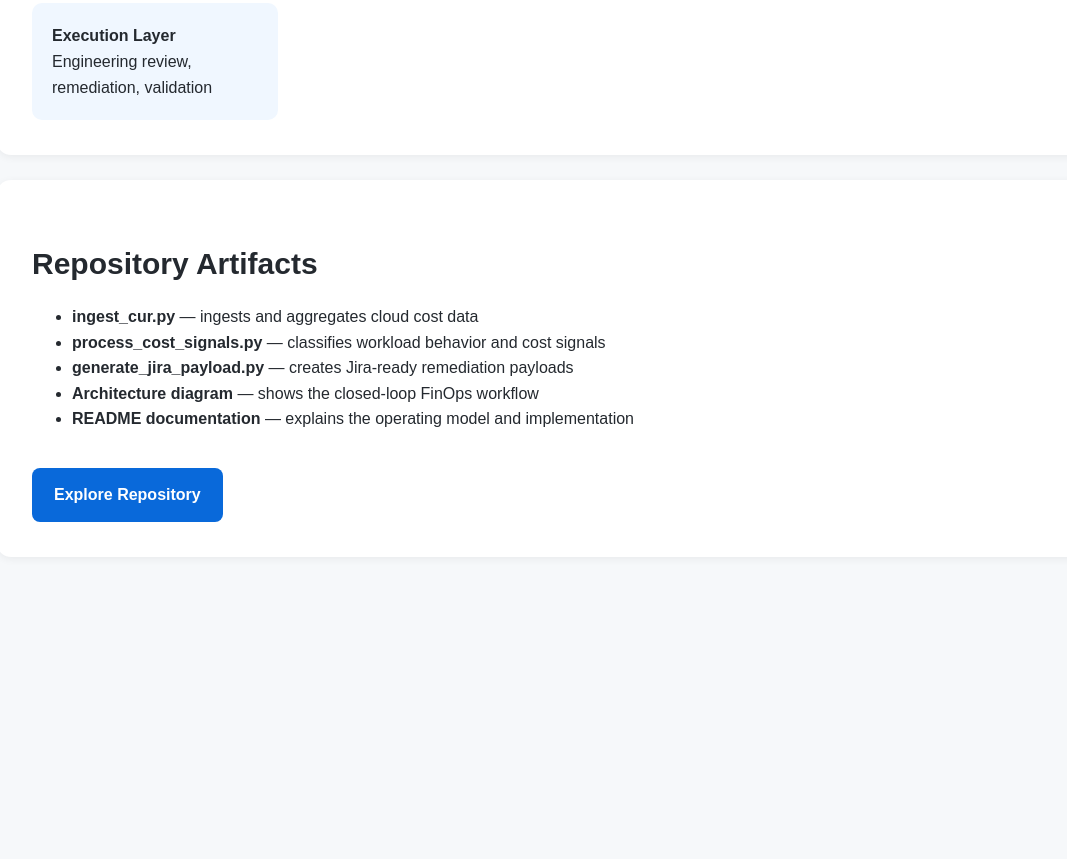
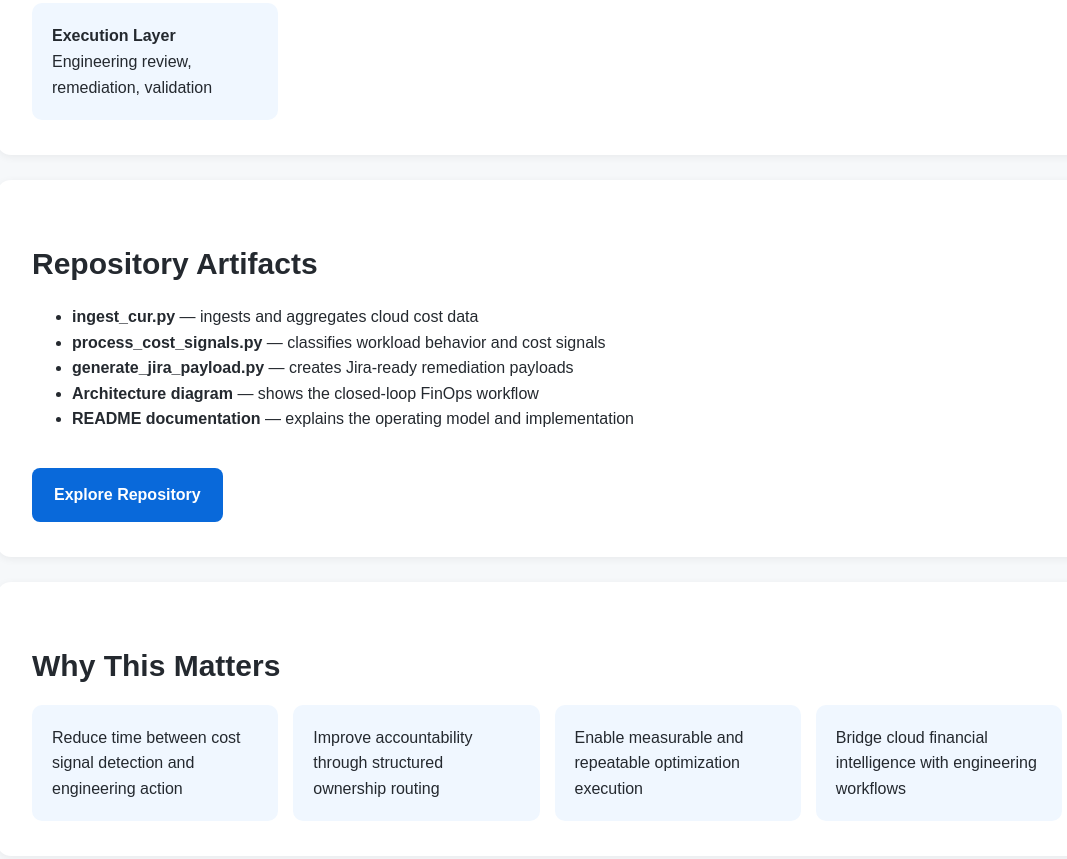
Before and after one commit to drchristinee1/finops-cost-to-action-pipeline, a plain HTML site: page capability/index.html in a window 1280 px wide. Shown: the part 2976-3835 px from the top of the page, without its empty margins (93-1160 px from the left). Before the commit the page ends 3598 px from the top, so only its background shows below. Drawn offline with Linux system fonts and the light colour scheme.

Commit message:
Update index.html

```diff
--- a/capability/index.html
+++ b/capability/index.html
@@ -234,5 +234,28 @@ href="https://github.com/drchristinee1/finops-cost-to-action-pipeline">
 Explore Repository
 </a>
 </div>
+  <div class="section">
+<h2>Why This Matters</h2>
+
+<div class="outcomes">
+
+<div class="card">
+Reduce time between cost signal detection and engineering action
+</div>
+
+<div class="card">
+Improve accountability through structured ownership routing
+</div>
+
+<div class="card">
+Enable measurable and repeatable optimization execution
+</div>
+
+<div class="card">
+Bridge cloud financial intelligence with engineering workflows
+</div>
+
+</div>
+</div>
 </body>
 </html>
```
